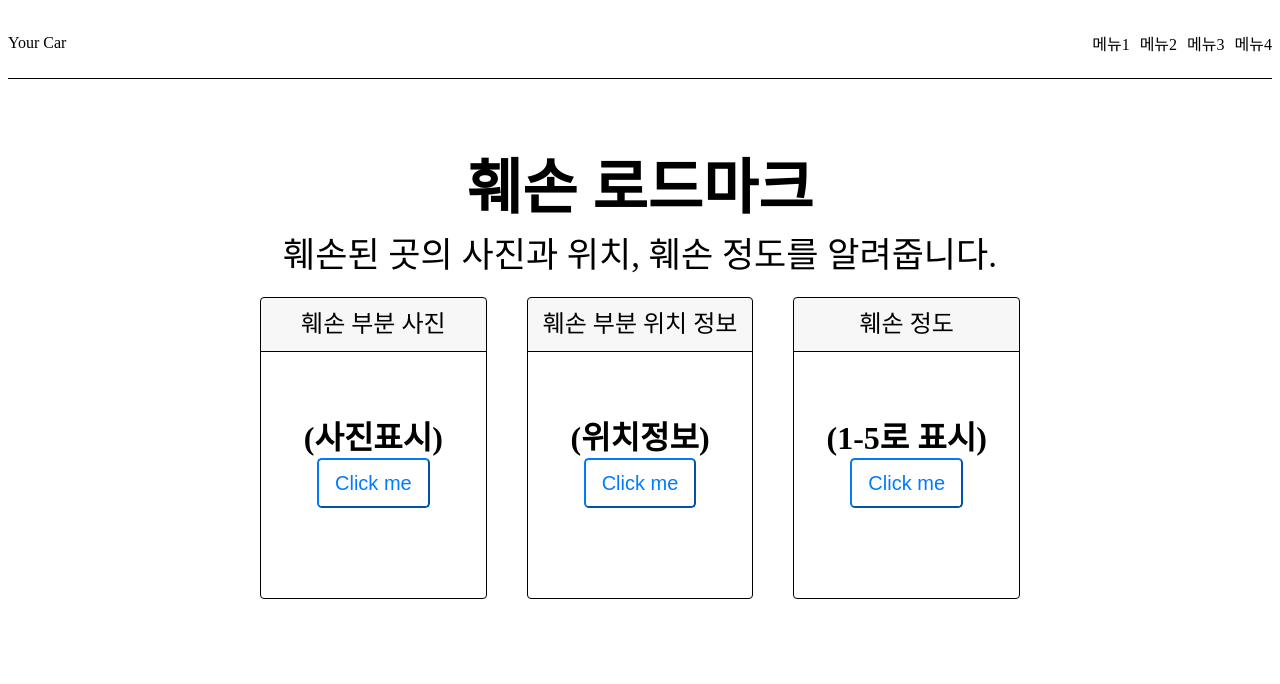
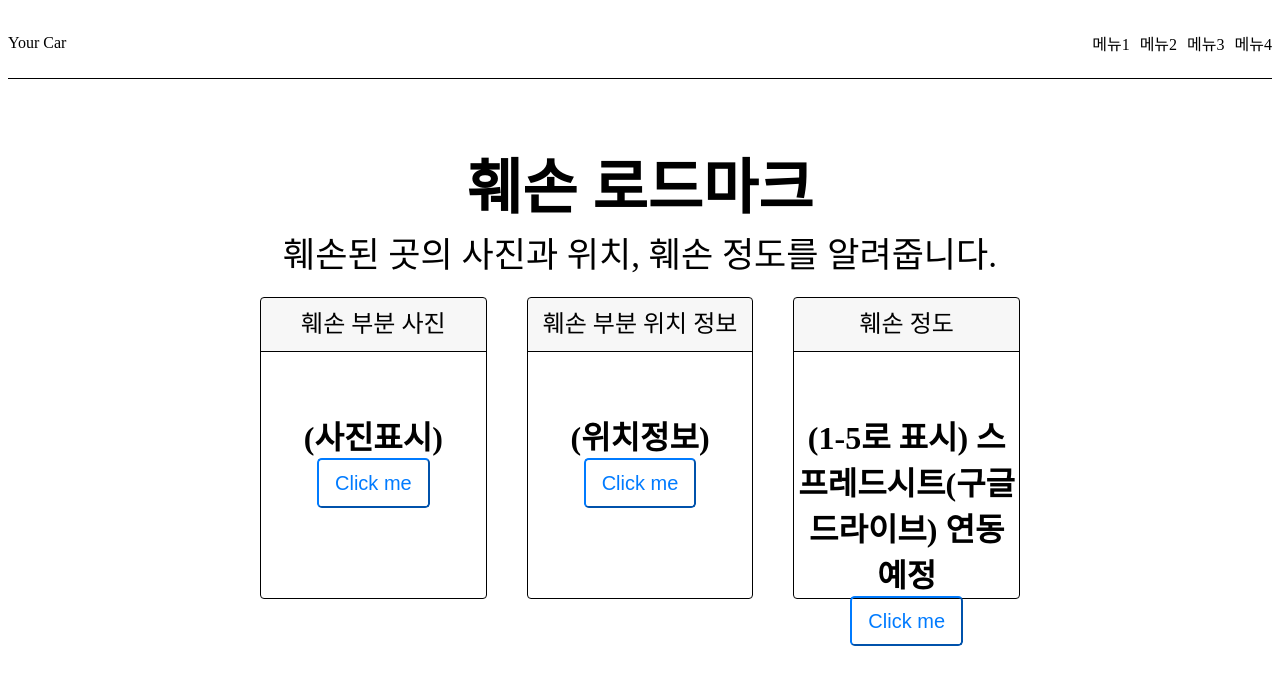
Before and after one commit to YeonGyo/github.io, a plain HTML site: page index.html in a window 1280 px wide. Drawn offline with Linux system fonts and the light colour scheme.

Commit message:
주석처리2

```diff
--- a/index.html
+++ b/index.html
@@ -104,20 +104,25 @@
   <div class="main">
     <div class="title">
       훼손 로드마크
+<!--       메인 제목  -->
     </div>
     <div class="subtitle">
       훼손된 곳의 사진과 위치, 훼손 정도를 알려줍니다.
+<!--       메인 제목 부연 설명 -->
     </div>
     <div class="info">
+<!--       클래스를 나눠가면서 수집한 정보들이 들어갈 공간을 만들어 줌 -->
       <div class="info-item">
         <div class="info-item-title">
          훼손 부분 사진
         </div>
         <div class="info-item-detail">
           (사진표시)
+<!--           스프레드시트(구글 드라이브)연동 예정 -->
         </div>
         <button class="info-item-button">
           Click me
+<!--           버튼은 아직 필요없지만 혹시 쓰일까 넣어두었음. -->
         </button>
       </div>
       <div class="info-item">
@@ -126,7 +131,7 @@
         </div>
         <div class="info-item-detail">
           (위치정보)
-<!--          스프레드시트연동예정 -->
+<!--          스프레드시트(구글 드라이브)연동예정 -->
         </div>
         <button class="info-item-button">
           Click me
@@ -138,6 +143,7 @@
         </div>
         <div class="info-item-detail">
           (1-5로 표시)
+          스프레드시트(구글 드라이브) 연동 예정
         </div>
         <button class="info-item-button">
           Click me
```
